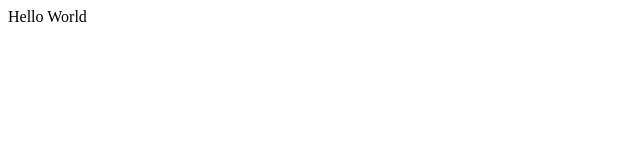
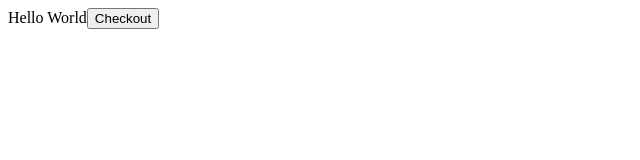
Before and after one commit to haseeebmalik/3.jamstack-ecommerce-shopping-cart-with-snipcart, a Gatsby site: page / in a window 1280 px wide. Shown: the whole page, without its empty margins (0-640 px from the left). Built offline with nearby package versions, Linux system fonts and the light colour scheme; Gatsby itself is replaced by a stand-in of ours.

Commit message:
adding a checkout button

```diff
--- a/src/pages/index.js
+++ b/src/pages/index.js
@@ -2,7 +2,22 @@ import * as React from "react";
 
 // markup
 const IndexPage = () => {
-  return <main>Hello World</main>;
+  return (
+    <main>
+      Hello World
+      <button
+        class="snipcart-add-item"
+        data-item-id="starry-night"
+        data-item-price="79.99"
+        data-item-url="/"
+        data-item-description="High-quality replica of The Starry Night by the Dutch post-impressionist painter Vincent van Gogh."
+        data-item-image="https://www.google.com/imgres?imgurl=https%3A%2F%2Fimages.unsplash.com%2Fphoto-1614252235316-8c857d38b5f4%3Fixid%3DMnwxMjA3fDB8MHxzZWFyY2h8MXx8Zm9ybWFsJTIwc2hvZXN8ZW58MHx8MHx8%26ixlib%3Drb-1.2.1%26w%3D1000%26q%3D80&imgrefurl=https%3A%2F%2Funsplash.com%2Fs%2Fphotos%2Fformal-shoes&tbnid=7LiDxJ9SPcXM6M&vet=12ahUKEwjj38bp_5TzAhW1gHMKHdq6DyoQMygFegUIARDcAQ..i&docid=njMFecizu4PpeM&w=1000&h=563&q=formal%20shoes%20images&ved=2ahUKEwjj38bp_5TzAhW1gHMKHdq6DyoQMygFegUIARDcAQ"
+        data-item-name="Formal Shoes"
+      >
+        Checkout
+      </button>
+    </main>
+  );
 };
 
 export default IndexPage;
```
Also changed, not shown: netlify.toml (added).
